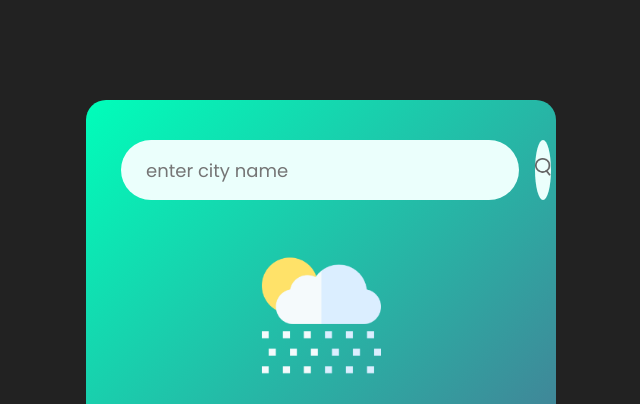
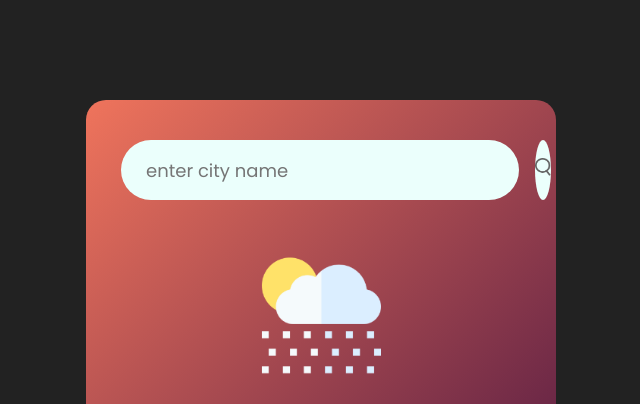
Before and after one commit to Vincent-ade/Weather-app, a plain HTML site: page index.html in a window 1280 px wide. Shown: the top 404 px of the page, without its empty margins (319-959 px from the left). Drawn offline with Linux system fonts and the light colour scheme.

Commit message:
Update styles.css

```diff
--- a/styles.css
+++ b/styles.css
@@ -12,7 +12,7 @@ body{
 .card{
     width: 90%;
     max-width: 470px;
-    background: linear-gradient(135deg, #00feba, #5b548a);
+    background: linear-gradient(135deg, #ef745c, #34073d);
     color: #fff;
     margin: 100px auto 0;
     border-radius: 20px;
@@ -92,4 +92,5 @@ body{
 .humidity, .wind{
     font-size: 28px;
     margin-top: -6px;
+
 }
```
